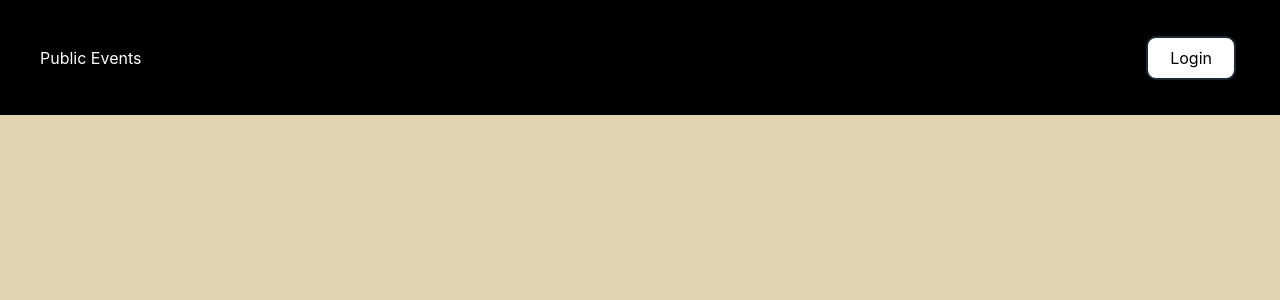
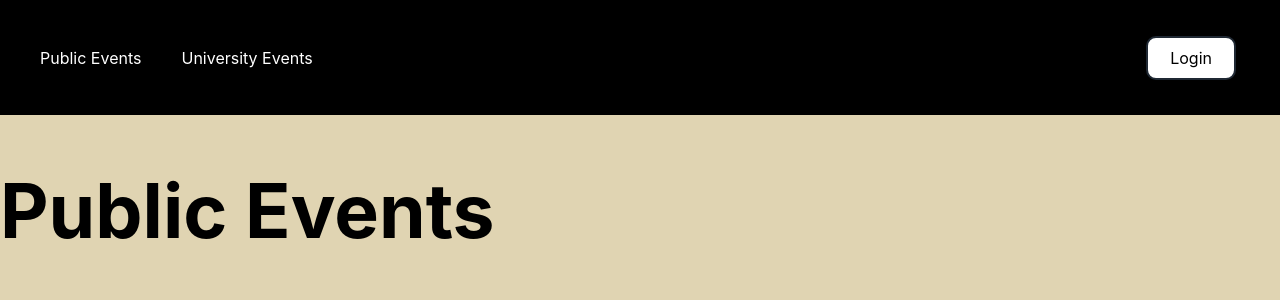
Before and after one commit to Jess0420/appCOP4710, a React (Create React App) app: page /admin in a window 1280 px wide. Before the commit this address had no page. Shown: the top 300 px of the page. Built offline with nearby package versions, Linux system fonts and the light colour scheme.

Commit message:
Add new pages and routes
Added admin, superadmin, and student routes and pages

```diff
--- a/src/App.js
+++ b/src/App.js
@@ -5,15 +5,20 @@ import Home from './pages/home';
 import Login from './pages/login';
 import Register from './pages/register';
 import Navbar from './components/navbar';
+import Students from './pages/student';
+import Admin from './pages/admin';
+import SuperAdmin from './pages/superadmin';
 
 function App() {
   return (
     <BrowserRouter>
-    <Navbar />
     <Routes>
     <Route path='/' element={<Home/>} />
     <Route path='/login' element={<Login/>}/>
     <Route path='/register' element={<Register/>}/>
+    <Route path='/student' element={<Students/>}/>
+    <Route path='/admin' element={<Admin/>} />
+    <Route path='/super' element={<SuperAdmin/>}/>
     </Routes>
     </BrowserRouter>
   );
--- /dev/null
+++ b/src/components/studentNavBar/NavbarElements.js
@@ -0,0 +1,89 @@
+import { FaBars } from "react-icons/fa";
+import { NavLink as Link } from "react-router-dom";
+import styled from "styled-components";
+
+export const Nav = styled.nav`
+    background: black;
+    height: 75px;
+    display: flex;
+    justify-content: space-between;
+    align-items: left;
+    padding: 20px;
+    z-index: 12;
+    width:auto ;
+`;
+export const NavLogo = styled(Link)`
+  cursor: pointer;
+  color: #fff;
+  font-size: 2rem;
+  text-decoration: none;
+
+`;
+
+export const NavLink = styled(Link)`
+color: white;
+display: flex;
+align-items: center;
+text-decoration: none;
+padding: 20px;
+height: 100%;
+
+cursor: pointer;
+&:hover {
+  color: gold;
+}
+`;
+
+export const Bars = styled(FaBars)`
+  display: flex;
+  color: white;
+
+  @media screen and (max-width: 768px) {
+    display: block;
+    position: absolute;
+    top: 0;
+    right: 0;
+    transform: translate(-100%, 75%);
+    font-size: 1.8rem;
+    cursor: pointer;
+  }
+`;
+
+export const NavMenu = styled.div`
+  display: flex;
+  align-items: center;
+  margin-right: -24px;
+
+  @media screen and (max-width: 768px) {
+    display: none;
+  }
+`;
+
+export const NavBtn = styled.nav`
+  display: flex;
+  align-items: center;
+  margin-right: 24px;
+
+  @media screen and (max-width: 768px) {
+    display: none;
+  }
+`;
+
+export const NavBtnLink = styled(Link)`
+  border-radius: 10px;
+  background: white;
+  padding: 10px 22px;
+  color: black;
+  outline: none;
+  border: 2px solid #1f2833;
+  cursor: pointer;
+  transition: all 0.2s ease-in-out;
+  text-decoration: none;
+  margin-left: 24px;
+  width: max-content ;
+  &:hover {
+    transition: all 0.2s ease-in-out;
+    background: gold;
+    color: balck;
+  }
+`;
--- /dev/null
+++ b/src/components/studentNavBar/index.js
@@ -0,0 +1,35 @@
+import React from 'react';
+import {
+    Nav,
+    NavLink,
+    NavMenu,
+    NavBtn,
+    NavBtnLink,
+} from "./NavbarElements";
+
+// Navbar creation
+const StudentNavbar = () => {
+
+    return (
+        <>
+            <Nav>
+
+                <NavMenu>
+                    <NavLink to="/events" activeStyle>
+                        Public Events
+                    </NavLink>
+                    <NavLink to="/events" activeStyle>
+                        University Events
+                    </NavLink>
+
+                </NavMenu>
+                <NavBtn>
+                    <NavBtnLink to='/login'>Login </NavBtnLink>
+                </NavBtn>
+
+            </Nav>
+        </>
+    );
+};
+
+export default StudentNavbar
--- /dev/null
+++ b/src/pages/admin.js
@@ -0,0 +1,12 @@
+import '../stylesheets/App.css'
+import '../stylesheets/home.css'
+import StudentNavbar from '../components/studentNavBar';
+function Admin() {
+return (
+    <div>
+        <StudentNavbar/>
+    <h1 className='text'>Public Events</h1>
+    </div>
+)
+}
+export default Admin;
--- a/src/pages/home.js
+++ b/src/pages/home.js
@@ -1,8 +1,10 @@
 import '../stylesheets/App.css'
 import '../stylesheets/home.css'
+import Navbar from '../components/navbar';
 function Home() {
 return (
     <div className='home'>
+          <Navbar />
     <h1 className='text'>Public Events</h1>
     </div>
 )
--- a/src/pages/login.js
+++ b/src/pages/login.js
@@ -37,6 +37,16 @@ function Login() {
         console.log(e);
         const errorMessage = e.response // assuming the server returns an error message in the "message" field of the response data
       });
+
+      if (user_level == 'admin') {
+        navigate('/admin');
+      }
+      if (user_level == 'student') {
+        navigate('/student');
+      }
+      if(user_level == 'super_admin') {
+        navigate('/super')
+      }
     }
 
 
--- /dev/null
+++ b/src/pages/student.js
@@ -0,0 +1,12 @@
+import '../stylesheets/App.css'
+import '../stylesheets/home.css'
+import StudentNavbar from '../components/studentNavBar';
+function Students() {
+return (
+    <div>
+        <StudentNavbar/>
+    <h1 className='text'>Public Events</h1>
+    </div>
+)
+}
+export default Students;
--- /dev/null
+++ b/src/pages/superadmin.js
@@ -0,0 +1,12 @@
+import '../stylesheets/App.css'
+import '../stylesheets/home.css'
+import StudentNavbar from '../components/studentNavBar';
+function SuperAdmin() {
+return (
+    <div>
+        <StudentNavbar/>
+    <h1 className='text'>Public Events</h1>
+    </div>
+)
+}
+export default SuperAdmin;
```
